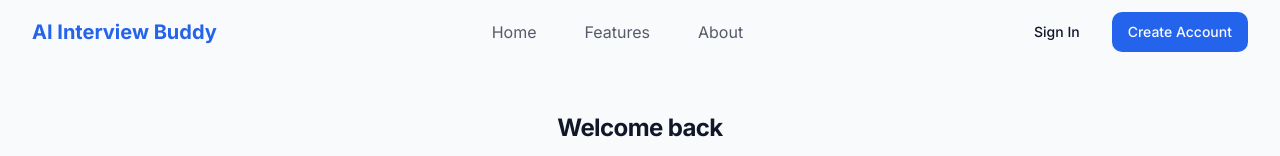
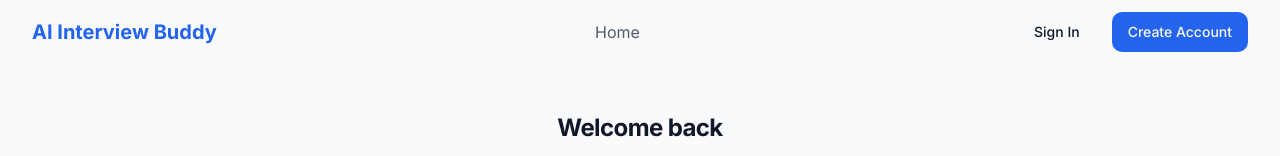
Before and after one commit to mingoliu22/prep-circle, a React (Vite) app: page /login in a window 1280 px wide. Shown: the top 156 px of the page. Built offline with nearby package versions, Linux system fonts and the light colour scheme.

Commit message:
Remove About and Features pages
Remove routes and links related to the About and Features pages.

```diff
--- a/src/components/layout/Header.tsx
+++ b/src/components/layout/Header.tsx
@@ -1,4 +1,3 @@
-
 import React, { useState, useEffect } from 'react';
 import { Link, useLocation, useNavigate } from 'react-router-dom';
 import { useAuth } from '@/hooks/auth';
@@ -99,12 +98,6 @@ const Header: React.FC = () => {
                 <Link to="/" className={`nav-link ${isActive('/') ? 'active' : ''}`}>
                   Home
                 </Link>
-                <Link to="/features" className={`nav-link ${isActive('/features') ? 'active' : ''}`}>
-                  Features
-                </Link>
-                <Link to="/about" className={`nav-link ${isActive('/about') ? 'active' : ''}`}>
-                  About
-                </Link>
               </>
             )}
           </nav>
@@ -201,12 +194,6 @@ const Header: React.FC = () => {
                 <Link to="/" className={`p-2 rounded-md ${isActive('/') ? 'bg-muted font-medium' : ''}`}>
                   Home
                 </Link>
-                <Link to="/features" className={`p-2 rounded-md ${isActive('/features') ? 'bg-muted font-medium' : ''}`}>
-                  Features
-                </Link>
-                <Link to="/about" className={`p-2 rounded-md ${isActive('/about') ? 'bg-muted font-medium' : ''}`}>
-                  About
-                </Link>
               </nav>
             )}
 
```
